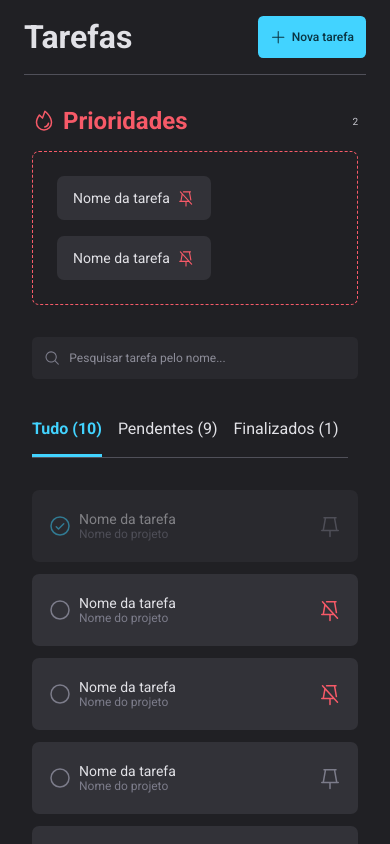
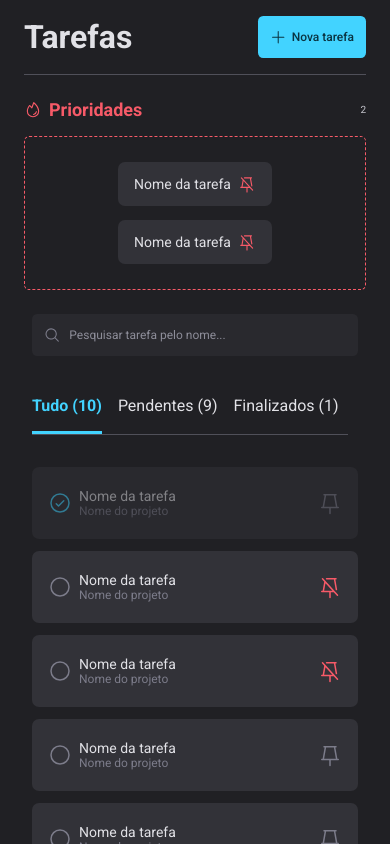
Before and after one commit to caio-guimaraes-web/e-tasks-styled-components, a React (Vite) app: page / in a window 390 px wide. Built offline with nearby package versions, Linux system fonts and the light colour scheme.

Commit message:
fixing name file and priorities responsivity

```diff
--- a/src/components/Priorities/styles.js
+++ b/src/components/Priorities/styles.js
@@ -1,8 +1,9 @@
-import styled from "styled-components";
+import styled from "styled-components"
+import { DEVICE_BREAKPOINTS } from "../../styles/deviceBreakpoints"
 
 export const Container = styled.section`
-  padding: 32px;
-`;
+  padding: 2rem;
+`
 
 export const Header = styled.header`
   display: flex;
@@ -10,7 +11,7 @@
   align-items: center;
 
   > h1 {
-    font-size: 24px;
+    font-size: 1.5rem;
     color: ${({ theme }) => theme.COLORS.RED_200};
     display: flex;
     align-items: center;
@@ -20,16 +21,21 @@
   > small {
     color: ${({ theme }) => theme.COLORS.GRAY_200};
   }
-`;
+`
 
 export const Tasks = styled.div`
-  border: 1px dashed  ${({ theme }) => theme.COLORS.RED_200};
+  border: 1px dashed ${({ theme }) => theme.COLORS.RED_200};
   min-height: 154px;
-  border-radius: 7px;
+  border-radius: 0.43rem;
   margin-top: 16px;
 
   display: flex;
-  gap: 16px;
+  gap: 1rem;
   padding: 24px;
   flex-wrap: wrap;
-`;
+
+  @media (max-width: ${DEVICE_BREAKPOINTS.MD}) {
+    justify-content: center;
+    align-items: center;
+  }
+`
--- a/src/components/SideMenu/styles.js
+++ b/src/components/SideMenu/styles.js
@@ -1,5 +1,5 @@
 import styled from "styled-components"
-import { DEVICE_BREAKPOINTS } from "../../styles/deviceBreakpoint"
+import { DEVICE_BREAKPOINTS } from "../../styles/deviceBreakpoints"
 
 export const Container = styled.aside`
   grid-area: menu;
--- a/src/pages/Home/styles.js
+++ b/src/pages/Home/styles.js
@@ -1,5 +1,5 @@
 import styled from "styled-components"
-import { DEVICE_BREAKPOINTS } from "../../styles/deviceBreakpoint"
+import { DEVICE_BREAKPOINTS } from "../../styles/deviceBreakpoints"
 
 export const Container = styled.div`
   width: 100%;
--- a/src/styles/global.js
+++ b/src/styles/global.js
@@ -1,5 +1,5 @@
 import { createGlobalStyle } from "styled-components"
-import { DEVICE_BREAKPOINTS } from "./deviceBreakpoint"
+import { DEVICE_BREAKPOINTS } from "./deviceBreakpoints"
 
 export default createGlobalStyle`
   * {
```
Also changed, not shown: src/styles/deviceBreakpoints.js (renamed from src/styles/deviceBreakpoint.js).
